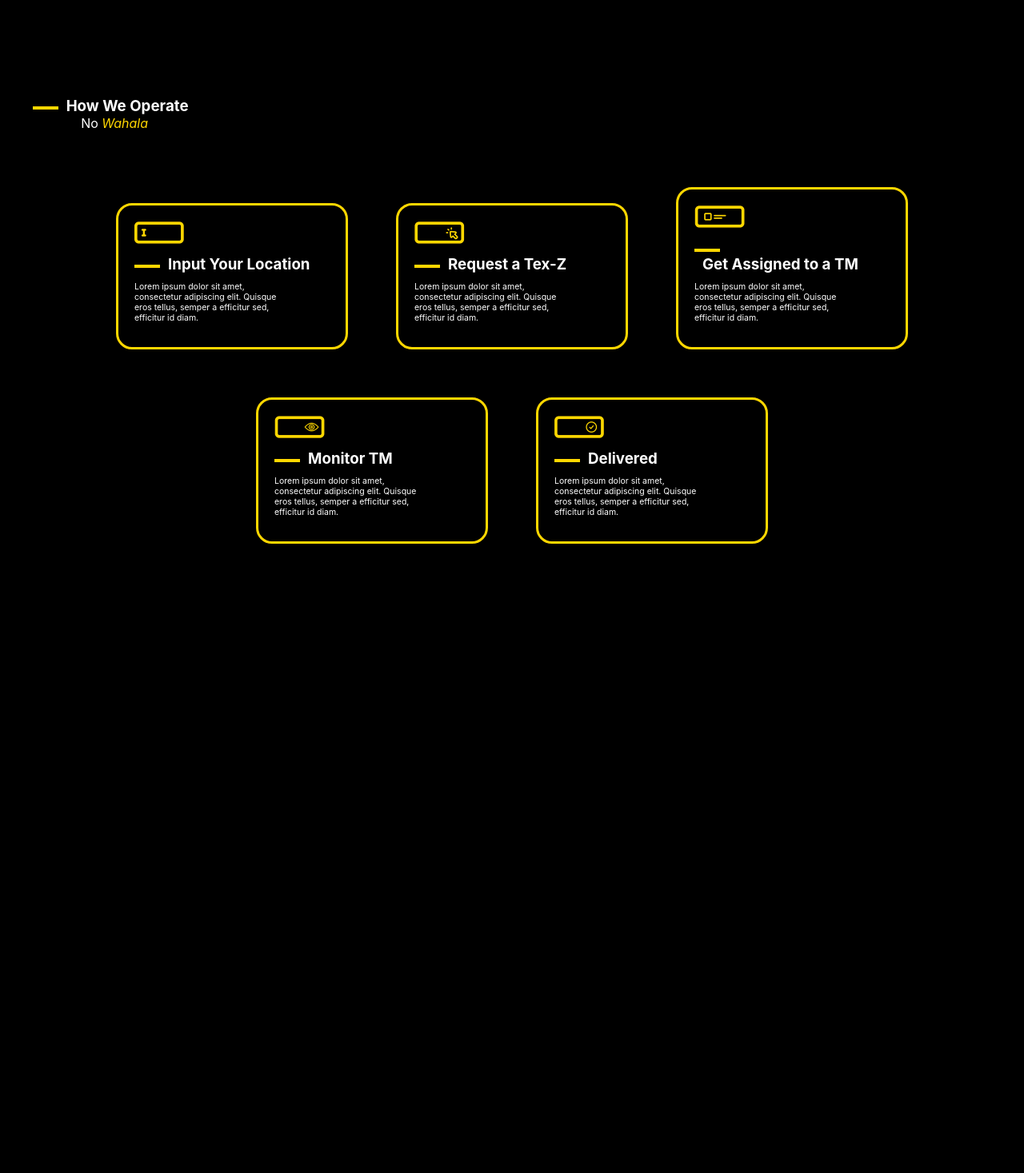
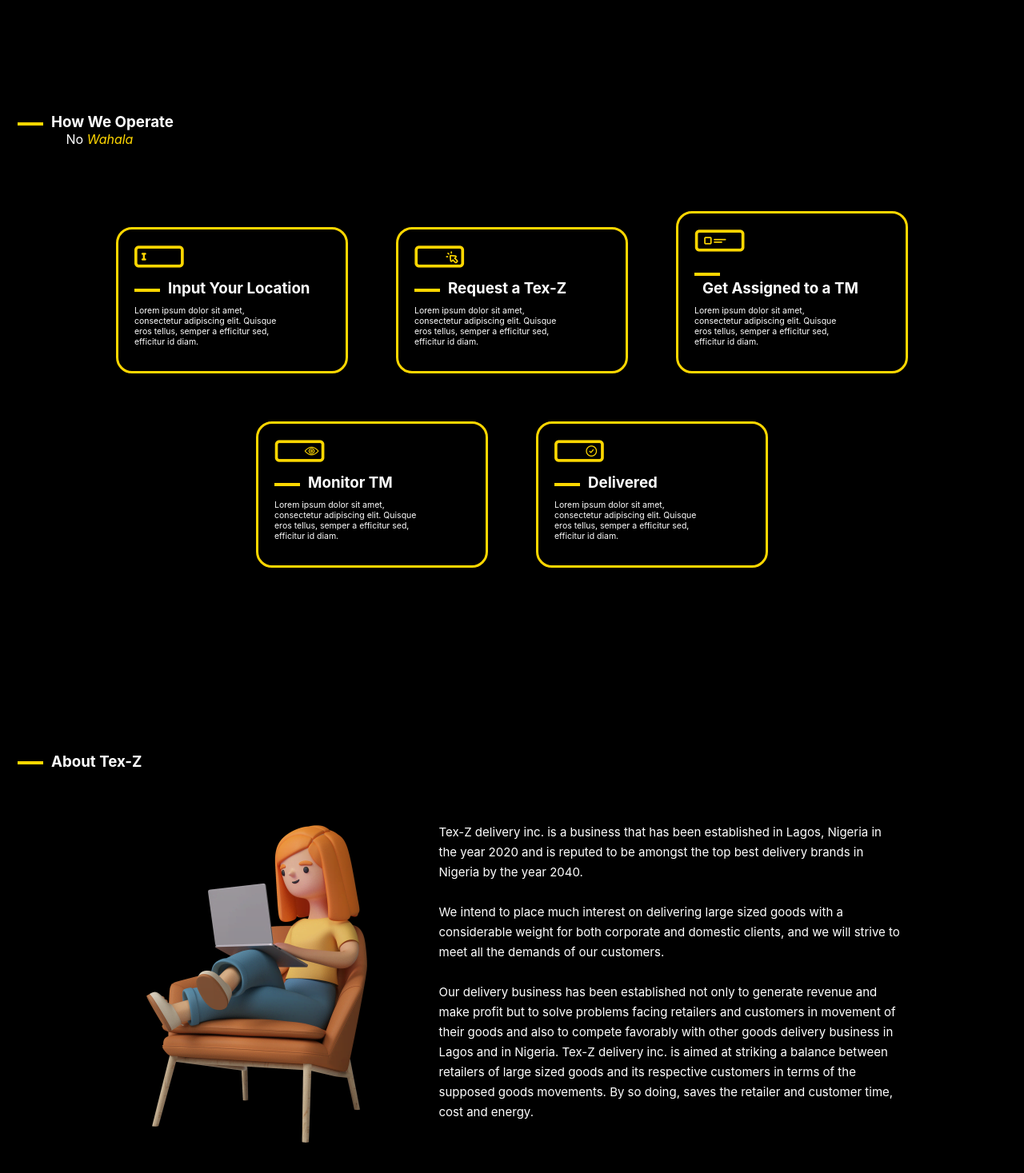
Before and after one commit to Tobbeycc1/abcde, a React (Create React App) app: page / in a window 1280 px wide. Shown: the part 641-2108 px from the top of the page at 80% size. Before the commit the page ends 1351 px from the top, so only its background shows below. Built offline with nearby package versions, Linux system fonts and the light colour scheme.

Commit message:
added about us

```diff
--- a/src/pages/HomePage.js
+++ b/src/pages/HomePage.js
@@ -7,6 +7,7 @@ import inputiconb from '../images/request tex-z icon.png'
 import inputiconc from '../images/Get assigned to a TM icon.png'
 import inputicond from '../images/Monitor TM icon.png'
 import inputicone from '../images/Delivered icon.png'
+import girl from '../images/3d About us lady.png'
 
 
 function Homepage(props) {
@@ -27,7 +28,7 @@ function Homepage(props) {
 
             {/* How we operate */}
 <div>
-    <div>
+    <div className={classes.howweoperatetitlecontainer}>
          <div className={classes.howweoperatecontainer}>
     <Dash title={'How We Operate'}  />
     <p>No <span className={classes.smallnowahala}>Wahala</span></p>
@@ -43,6 +44,21 @@ function Homepage(props) {
 <Stepsbox title={'Delivered '} inputicon={inputicone} stext={'Lorem ipsum dolor sit amet, consectetur adipiscing elit. Quisque eros tellus, semper a efficitur sed, efficitur id diam.'}/>
 </div>
 
+<div className={classes.aboutuscontainer}>
+    <Dash title={'About Tex-Z'}/>
+</div>
+<div className={classes.ladyandtextcon}>
+    <img src={girl} className={classes.lady}/>
+    <p className={classes.abouttext}>Tex-Z delivery inc. is a business that has been established in Lagos, Nigeria in the year 2020 and is reputed to be amongst the top best delivery brands in Nigeria by the year 2040. <br/> <br/>
+
+We intend to place much interest on delivering large sized goods with a considerable weight for both corporate and domestic clients, and we will strive to meet all the demands of our customers. <br/> <br/>
+
+Our delivery business has been established not only to generate revenue and make profit but to solve problems facing retailers and customers in movement of their goods and also to compete favorably with other goods delivery business in Lagos and in Nigeria. Tex-Z delivery inc. is aimed at striking a balance between retailers of large sized goods and its respective customers in terms of the supposed goods movements. By so doing, saves the retailer and customer time, cost and energy.
+</p>
+</div>
+
+
+
 
 
 
--- a/src/pages/Homepage.module.css
+++ b/src/pages/Homepage.module.css
@@ -23,8 +23,13 @@
   display: inline-block;
   margin-top: 100px;
 }
+.howweoperatetitlecontainer{
+  margin-bottom: 50px;
+}
 .title {
   text-align: center;
+  padding: 0px 25px;
+  margin-bottom: 100px;
 }
 .hand {
   vertical-align: top;
@@ -51,7 +56,7 @@
   font-family: Arial, Helvetica, sans-serif;
 }
 .howweoperatecontainer {
-  margin: 80px 40.625px 40px 40.625px;
+  padding: 0px 22px;
   text-align: center;
   width: fit-content;
 }
@@ -61,4 +66,29 @@
 }
 .stepsboxcontainer{
   text-align: center;
+  padding: 0px 80px;
 }
+
+.aboutuscontainer{
+  margin-top: 200px;
+
+padding: 0px 22px;
+/* margin-bottom: 100px; */
+}
+.lady{
+  vertical-align: middle;
+  margin-right: 65px;
+}
+.ladyandtextcon{
+  text-align: center;
+  padding: 0px 22px;
+
+}
+.abouttext{
+  width: 579px;
+  display: inline-block;
+  text-align: left;
+  vertical-align: middle;
+  font-size: 15.02px;
+  line-height: 25px;
+}
```
Also changed, not shown: 1 other file (tests, documents, lock files or other folders).
